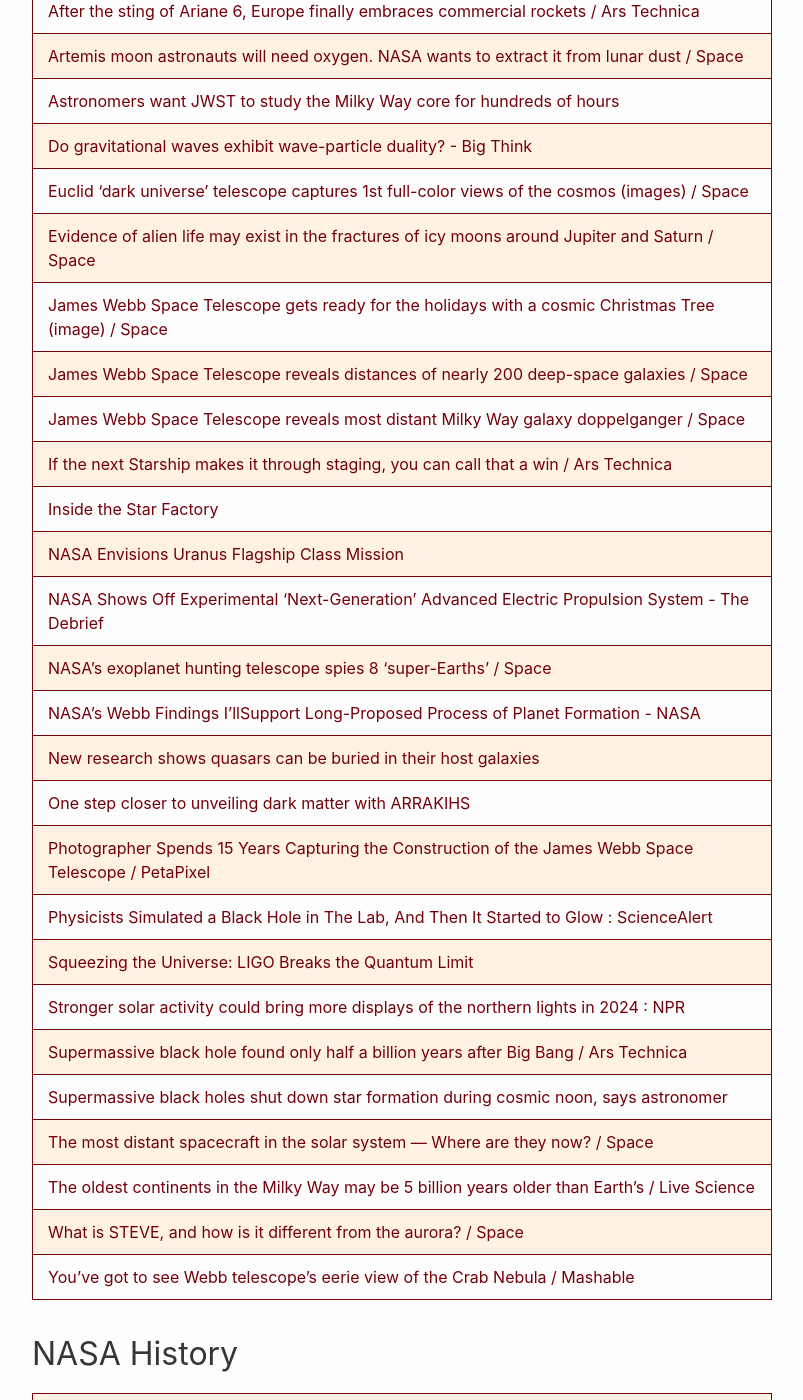
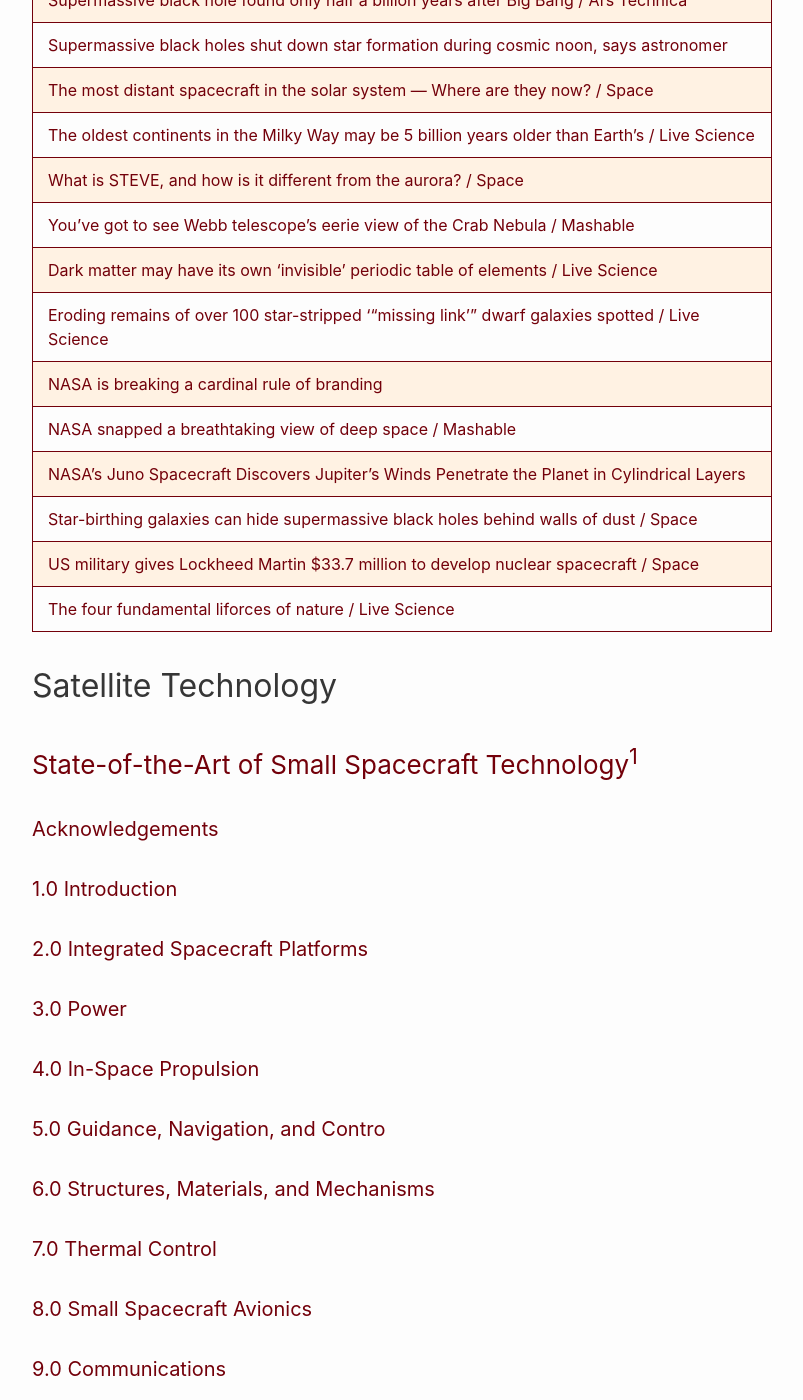
Before and after one commit to RalphHightower/RalphHightower, a Jekyll site: the page built from NASA_SpaceNews.md, in a window 1280 px wide and 1400 px high, scrolled down 3457 px. Shown: the whole window, without its empty margins (238-1041 px from the left). Built offline with Jekyll 4.4.1, drawn with Linux system fonts in a browser that asks for light colours; our own code applies the rules of GitHub Pages for plain Markdown files; some of the changed text lies outside the part shown.

Commit message:
[docs](doc): NASA_SpaceNews(extended description)

```diff
--- a/NASA_SpaceNews.md
+++ b/NASA_SpaceNews.md
@@ -88,7 +52,50 @@
 | [The oldest continents in the Milky Way may be 5 billion years older than Earth's / Live Science](https://www.livescience.com/space/exoplanets/the-oldest-continents-in-the-milky-way-may-be-5-billion-years-older-than-earths ) |
 | [What is STEVE, and how is it different from the aurora? / Space](https://www.space.com/what-is-steve ) |
 | [You've got to see Webb telescope's eerie view of the Crab Nebula / Mashable](https://mashable.com/article/james-webb-space-telescope-crab-nebula ) |
+| [Dark matter may have its own 'invisible' periodic table of elements / Live Science](https://www.livescience.com/space/cosmology/dark-matter-may-have-its-own-invisible-periodic-table-of-elements ) |
+| [Eroding remains of over 100 star-stripped '"missing link'" dwarf galaxies spotted / Live Science](https://www.livescience.com/space/astronomy/tiny-galaxies-that-had-their-stars-stolen-could-be-a-missing-link-in-cosmic-evolution ) |
+| [NASA is breaking a cardinal rule of branding](https://www.fastcompany.com/90979557/nasa-is-breaking-a-cardinal-rule-of-branding ) |
+| [NASA snapped a breathtaking view of deep space / Mashable](https://mashable.com/article/nasa-james-webb-space-telescope-galaxies ) |
+| [NASA’s Juno Spacecraft Discovers Jupiter’s Winds Penetrate the Planet in Cylindrical Layers](https://scitechdaily.com/nasas-juno-spacecraft-discovers-jupiters-winds-penetrate-the-planet-in-cylindrical-layers/ ) |
+| [Star-birthing galaxies can hide supermassive black holes behind walls of dust / Space](https://www.space.com/supermassive-black-hole-galaxies-dust-walls-hide ) |
+| [US military gives Lockheed Martin $33.7 million to develop nuclear spacecraft / Space](https://www.space.com/space-nuclear-power-tech-lockheed-martin-jetson-contract ) |
+| [The four fundamental liforces of nature / Live Science](https://www.livescience.com/the-fundamental-forces-of-nature.html ) |
 
+## Satellite Technology
+
+### [State-of-the-Art of Small Spacecraft Technology](https://www.nasa.gov/smallsat-institute/sst-soa/)[^11]
+
+[^11]: [Small Spacecraft Virtual Institute](https://www.nasa.gov/smallsat-institute)
+
+#### [Acknowledgements](https://www.nasa.gov/smallsat-institute/sst-soa/acknowledgements)
+
+#### [1.0 Introduction](https://www.nasa.gov/smallsat-institute/sst-soa/introduction)
+
+#### [2.0 Integrated Spacecraft Platforms](https://www.nasa.gov/smallsat-institute/sst-soa/integrated-spacecraft-platforms)
+
+#### [3.0 Power](https://www.nasa.gov/smallsat-institute/sst-soa/power)
+
+#### [4.0 In-Space Propulsion](https://www.nasa.gov/smallsat-institute/sst-soa/in-space-propulsion)
+
+#### [5.0 Guidance, Navigation, and Contro](https://www.nasa.gov/smallsat-institute/sst-soa/guidance-navigation-and-control)
+
+#### [6.0 Structures, Materials, and Mechanisms](https://www.nasa.gov/smallsat-institute/sst-soa/structures-materials-and-mechanisms)
+
+#### [7.0 Thermal Control](https://www.nasa.gov/smallsat-institute/sst-soa/thermal-control)
+
+#### [8.0 Small Spacecraft Avionics](https://www.nasa.gov/smallsat-institute/sst-soa/small-spacecraft-avionics)
+
+#### [9.0 Communications](https://www.nasa.gov/smallsat-institute/sst-soa/communications/)
+
+#### [10.0 Integration, Launch, and Deployment](https://www.nasa.gov/smallsat-institute/sst-soa/integration-launch-and-deployment)
+
+#### [11.0 Ground Data Systems and Mission Operations](https://www.nasa.gov/smallsat-institute/sst-soa/ground-data-systems-and-mission-operations)
+
+#### [12.0 Identification and Tracking Systems](https://www.nasa.gov/smallsat-institute/sst-soa/identification-and-tracking-systems)
+
+#### [13.0 Deorbit Systems](https://www.nasa.gov/smallsat-institute/sst-soa/deorbit-systems)
+
+#### [Summary](https://www.nasa.gov/smallsat-institute/sst-soa/summary)
 
 ## NASA History
 
```
Also changed, not shown: other parts of NASA_SpaceNews.md (+0 -36 lines).
